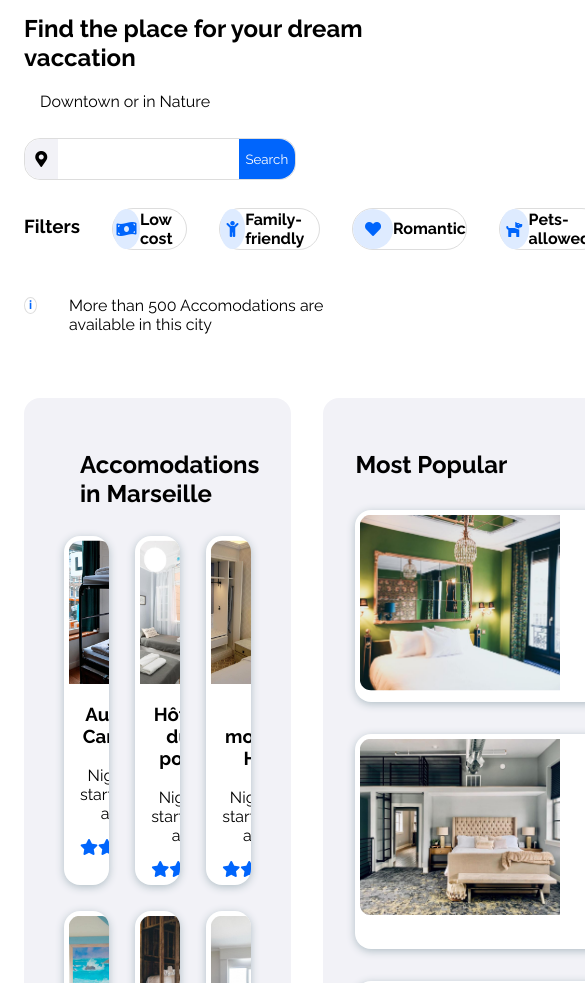
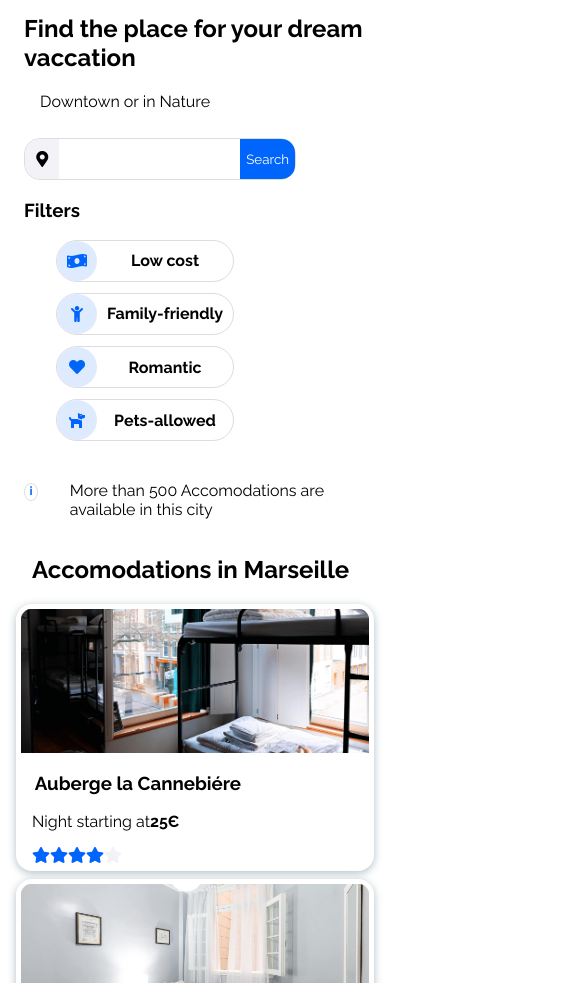
Before and after one commit to davideros3/DavidEros_2_05.19.2021_A, a plain HTML site: page index.html in a window 390 px wide. Shown: the part 117-1100 px from the top of the page, 585 px wide, since content can reach past the window. Drawn offline with Linux system fonts and the light colour scheme.

Commit message:
Added @media

```diff
--- a/Style/style.css
+++ b/Style/style.css
@@ -86,14 +86,14 @@ body {
   text-align: center;
   text-decoration: none;
   cursor: pointer;
-  border-radius: 16px;
+  border-radius: 1em;
   background-color: #ffff;
   border-style: solid;
-  border-width: 1px;
+  border-width: 0.0625em;
   border-color: #ddd;
   display: flex;
-  width: 270px;
-  height: 40px;
+  width: 16.875em;
+  height: 2.5em;
   margin-top: 0.7em;
 
 }
@@ -103,16 +103,16 @@ body {
     color: #ffff;
     background-color: #0065FC;
     font-family: 'Raleway', sans-serif;
-    border-radius: 0px 16px 16px 0px;
+    border-radius: 0px 1em 1em 0px;
     border: none;
-    height: 40px;
-    width: 80px;
+    height: 3em;
+    width: 5em;
 }
 
 .search-round {
-    height: 40px;
-    width: 50px;
-    border-radius: 16px 0px 0px 16px;
+    height: 2.5em;
+    width: 3.125em;
+    border-radius: 1em 0px 0px 1em;
     background-color: rgb(242, 242, 247);
     display: flex;
 }
@@ -154,11 +154,12 @@ body {
     height: 2.5rem;
     margin-top: 0.7em;
     margin-left: 2em;
+    min-width: 10.6em;
 }
 
 .filter-round {
-    height: 40px;
-    width: 40px;
+    height: 2.5em;
+    width: 2.5em;
     border-radius: 50%;
     background-color: #DEEBFF;
     display: flex;
@@ -177,6 +178,7 @@ body {
     margin: auto;
     justify-content: center;
     font-family: 'Raleway', sans-serif;
+    font-size: 1rem;
 }
 
 .filter-bt:hover {
@@ -194,8 +196,8 @@ body {
 
 .info-circle {
     border-radius: 50%;
-    width: 15px;
-    height: 15px;
+    width: 1em;
+    height: 1em;
     border-style: solid;
     border-width: 1px;
     border-color: #ddd;
@@ -225,7 +227,7 @@ body {
 
 .art-hotel {
     background-color: rgb(242, 242, 247);
-    border-radius: 16px;
+    border-radius: 1em;
     height: auto;
     margin-top: 3em;
     margin-left: 1em;
@@ -240,7 +242,7 @@ body {
     display: grid;
     grid-template-columns: 1fr 1fr 1fr;
     grid-row: 1em;
-    grid-gap: 10px;
+    grid-gap: 0.625em;
 
 
 }
@@ -264,7 +266,7 @@ body {
 .art-hotel-selection  img {
         border-radius: 16px 16px 0px 0px;
         height: 9em;
-        width: 95%;
+        width: 96%;
         object-fit: cover;
         padding-top: 0.3em;
         padding-left: 0.3em;
@@ -345,7 +347,7 @@ body {
     padding: 0.3em 0.3em 0.3em 0.3em;
     border-radius: 16px 0px 0px 16px;
     height: 11rem;
-    width: 200px;
+    width: 12.5em;
     object-fit: cover;
 
 }
@@ -382,7 +384,7 @@ body {
     display: grid;
     grid-template-columns: repeat(8, 1fr);
     grid-template-rows: repeat(8, 5vw);
-    grid-gap: 15px;
+    grid-gap: 1em;
     margin: 0 0.8em 0 0.8em;
 }
 .pic-banners-card {
@@ -400,13 +402,13 @@ body {
 }
 
 .pic-banners-card h3 {
-    margin-top: 20px;
+    margin-top: 1.25em;
 }
 
 
   .banner-pic1 {
     width: 100%;
-    height: 90%;
+    height: 34.7em;
     object-fit: cover;
     display: block;
     border-radius: 16px 0px 0px 0px;
@@ -430,7 +432,7 @@ body {
 
   .banner-pic4 {
     width: 100%;
-    height: 90%;
+    height: 34.7em;
     object-fit: cover;
     display: block;
     border-radius: 16px 0px 0px 0px;
@@ -523,6 +525,65 @@ body {
 }
 
 
-@media all and (max-width: 1380px) {
+@media (max-width: 900px) {
+
+    .footer {
+
+      display: block;
+      padding: 1em 0 1em 0;
+    }
+
+    .pic-banners  {
+        display: block;
+
+    }
+
+    .pic-banners-card  {
+        height: 17em;
+        margin: 2em 0 0 0;
+    }
+
+    .banner-pic1,
+    .banner-pic2,
+    .banner-pic3,
+    .banner-pic4,
+    .banner-pic5,
+    .banner-pic6 {
+        height: 13em;
+    }
+
+    .art-popular {
+       width: 100%;
+       margin: 0 0 2em 0;
+       border-radius: 0 0 0 0;
+       padding-bottom: 1em;
+    }
+
+    .art-popular-selection img {
+        width: 13em;
+    }
+
+    .art-hotelAndPopular {
+        display: block;
+    }
+
+    .art-hotel-bn {
+        display: block;
+
+    }
+
+    .art-hotel {
+        background-color: #ffff;
+        margin: 0 0 0 0;
+        padding: 0 0 2em 0;
+    }
+
+    .art-hotel-selection  img {
+        width: 97.3%;
+    }
+
+    .filter {
+        display: block;
+    }
 
 }
```
